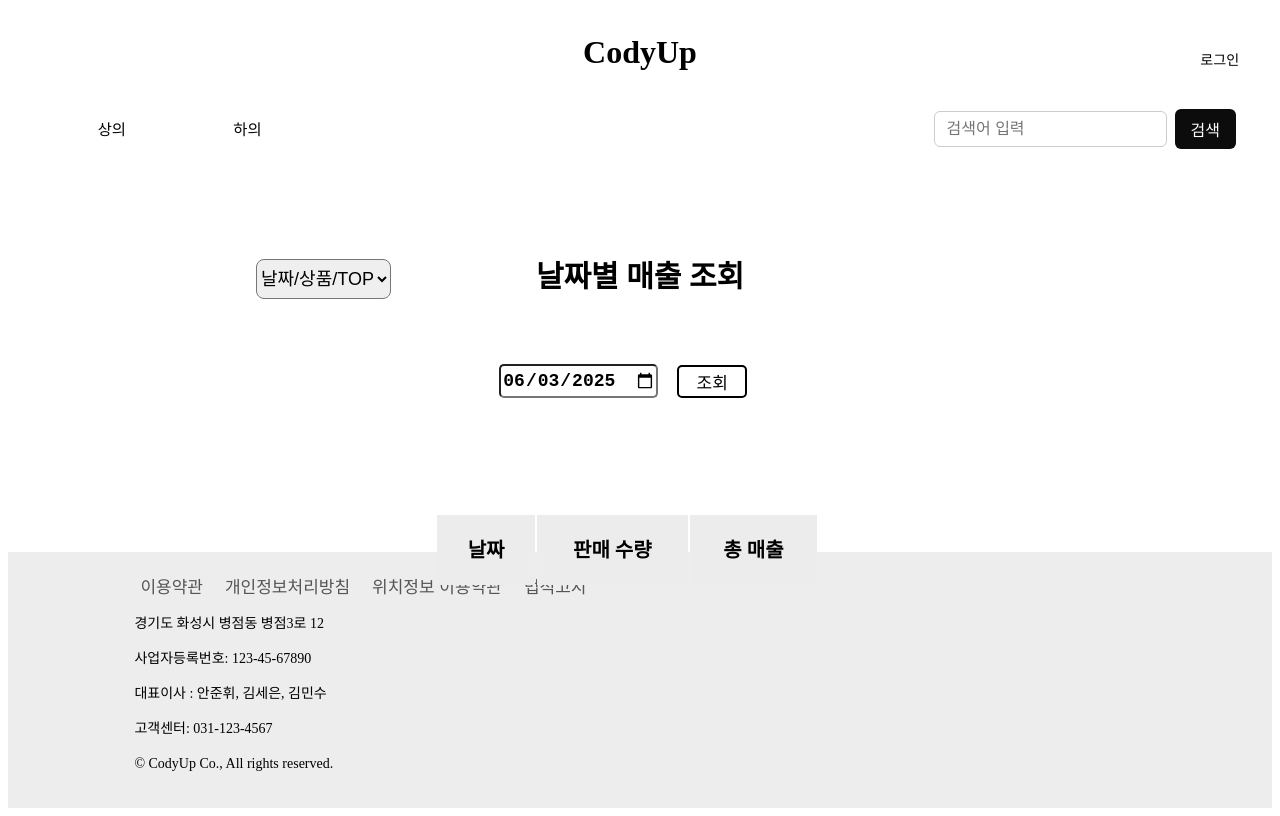
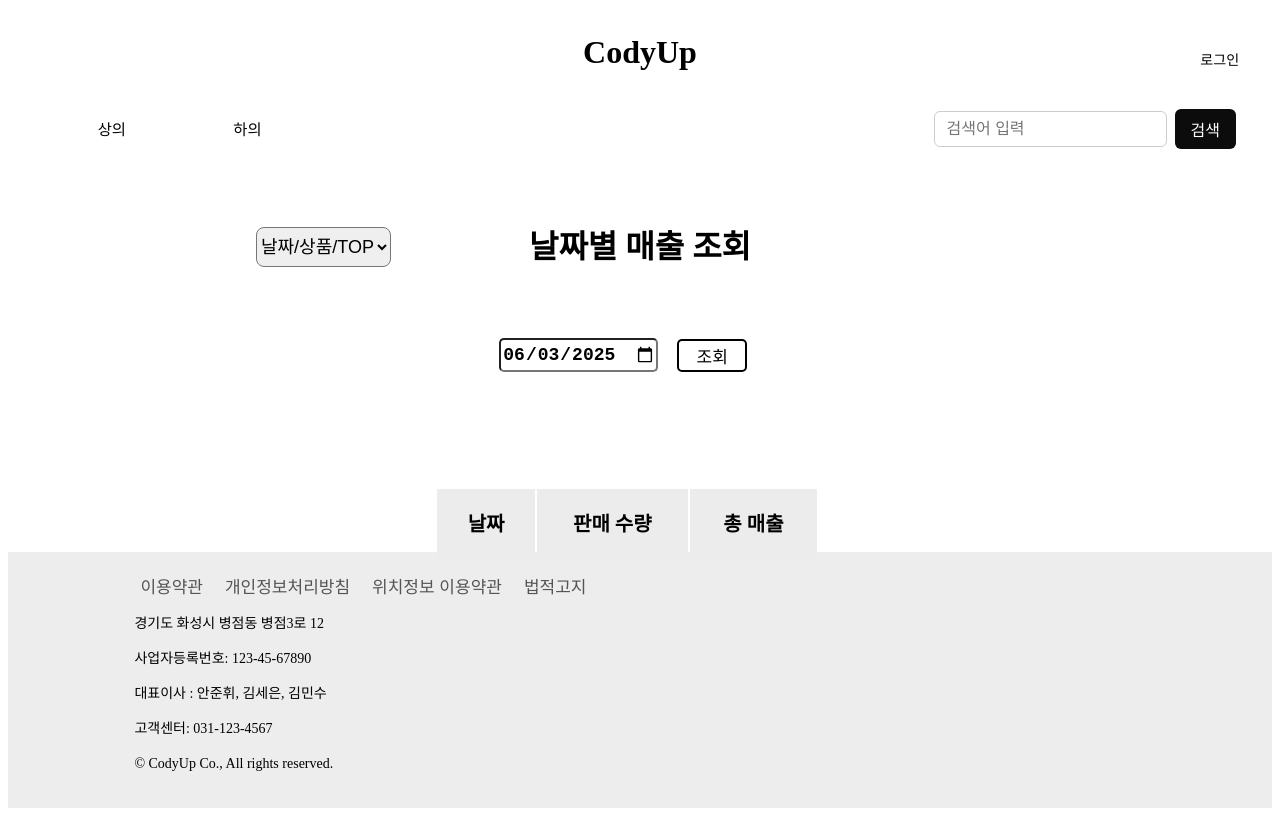
Before and after one commit to Anjunhiw/CodyUp, a React (Vite) app in the folder front/: page /Sales_Overview in a window 1280 px wide. Shown: the top 816 px of the page. Built offline with nearby package versions, Linux system fonts and the light colour scheme; no server answers; a web font is replaced by a local one.

Commit message:
매출 css 수정

```diff
--- a/front/src/Admin/Sales_Overview.css
+++ b/front/src/Admin/Sales_Overview.css
@@ -1,6 +1,6 @@
 .sales-date{
     position: absolute;
-    top: 30%;
+    top: 26%;
     left: 10%;
     width: 100%;
 }
@@ -21,7 +21,7 @@
 }
 .sales-date-title{
     padding: 45px;
-    font-size: 30px;
+    font-size: 32px;
 }
 .sales-date-inp{
     width: 15%;
```
